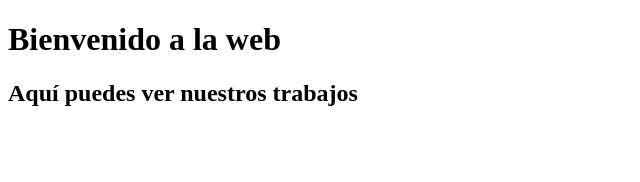
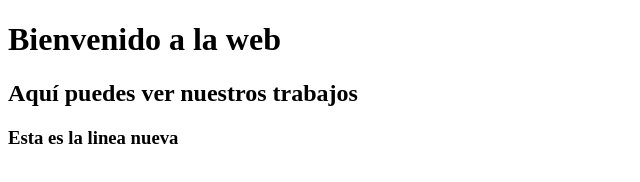
Before and after one commit to davilop/pagina-web, a plain HTML site: page index.html in a window 1280 px wide. Shown: the whole page, without its empty margins (0-640 px from the left). Drawn offline with Linux system fonts and the light colour scheme.

Commit message:
Alguien olvidó poner la linea nueva
lalalalal

```diff
--- a/index.html
+++ b/index.html
@@ -7,5 +7,6 @@
 <body>
     <h1>Bienvenido a la web</h1>
     <h2>Aquí puedes ver nuestros trabajos</h2>
+    <h3>Esta es la linea nueva</h3>
 </body>
 </html>
```
